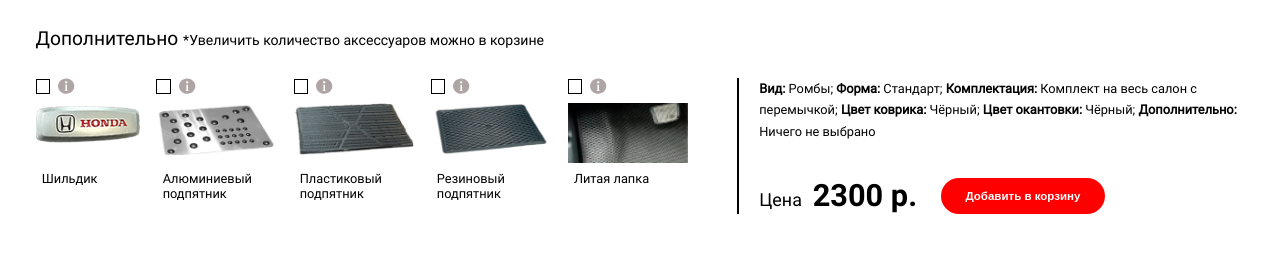
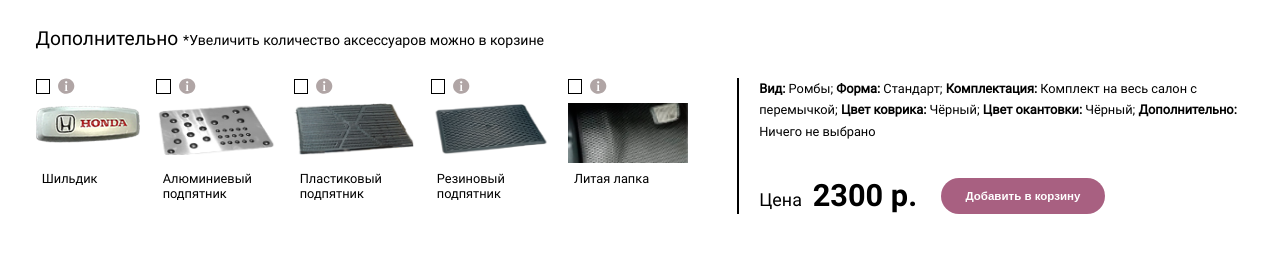
Before and after one commit to PlotnikovPhilipp/PlotnikovPhilipp.github.io, a PHP site: page / in a window 1280 px wide. Shown: the part 379-657 px from the top of the page. Run offline with PHP 8.4, Linux system fonts and the light colour scheme.

Commit message:
Update main.css

```diff
--- a/Ковры/styles/main.css
+++ b/Ковры/styles/main.css
@@ -823,7 +823,7 @@ footer::after {
 }
 
 .price-section button {
-    background-color: red;
+    background-color: #a86081;
     font-weight: bold;
     color: white;
     -webkit-border-radius: 100vw;
```
